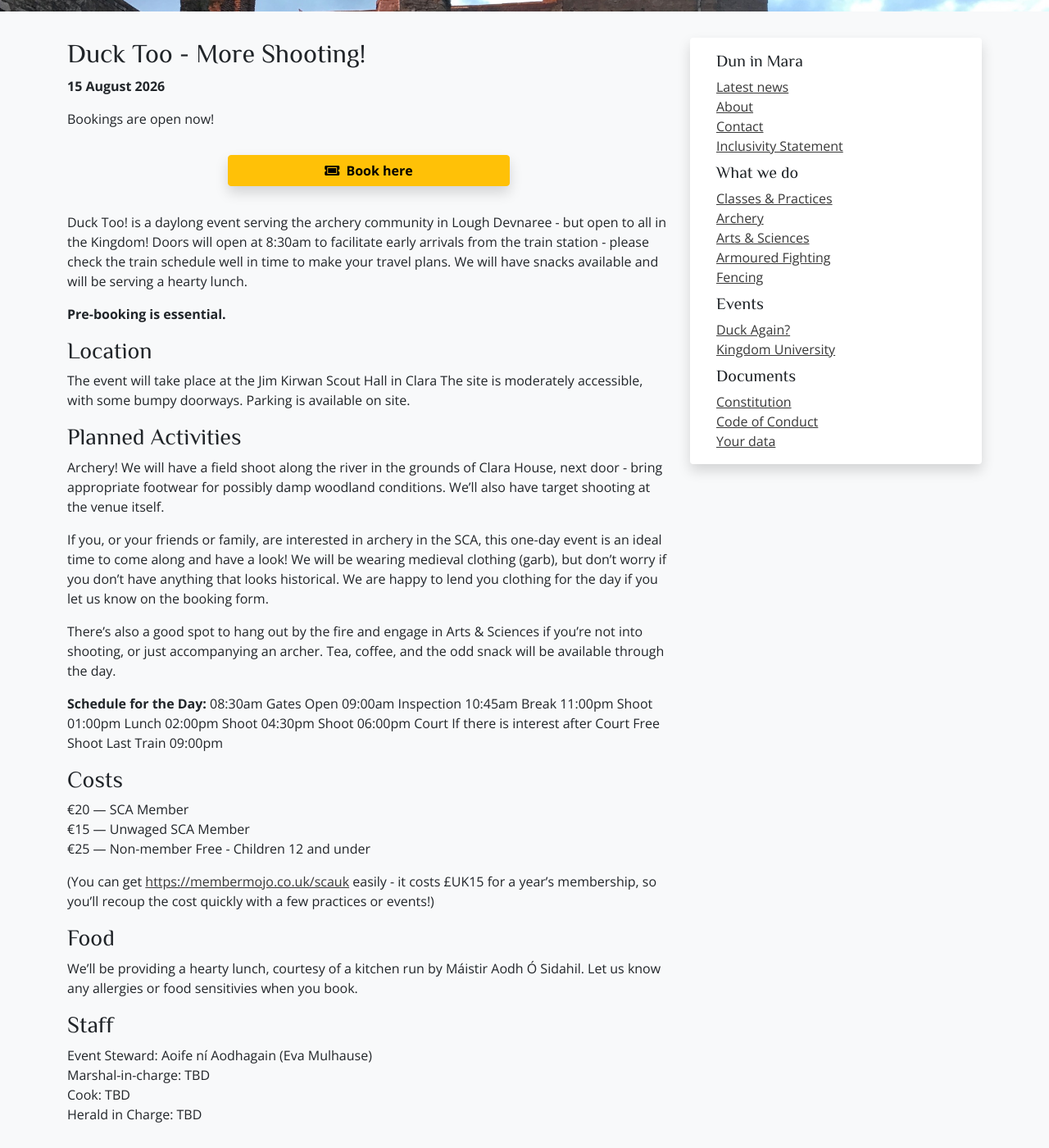
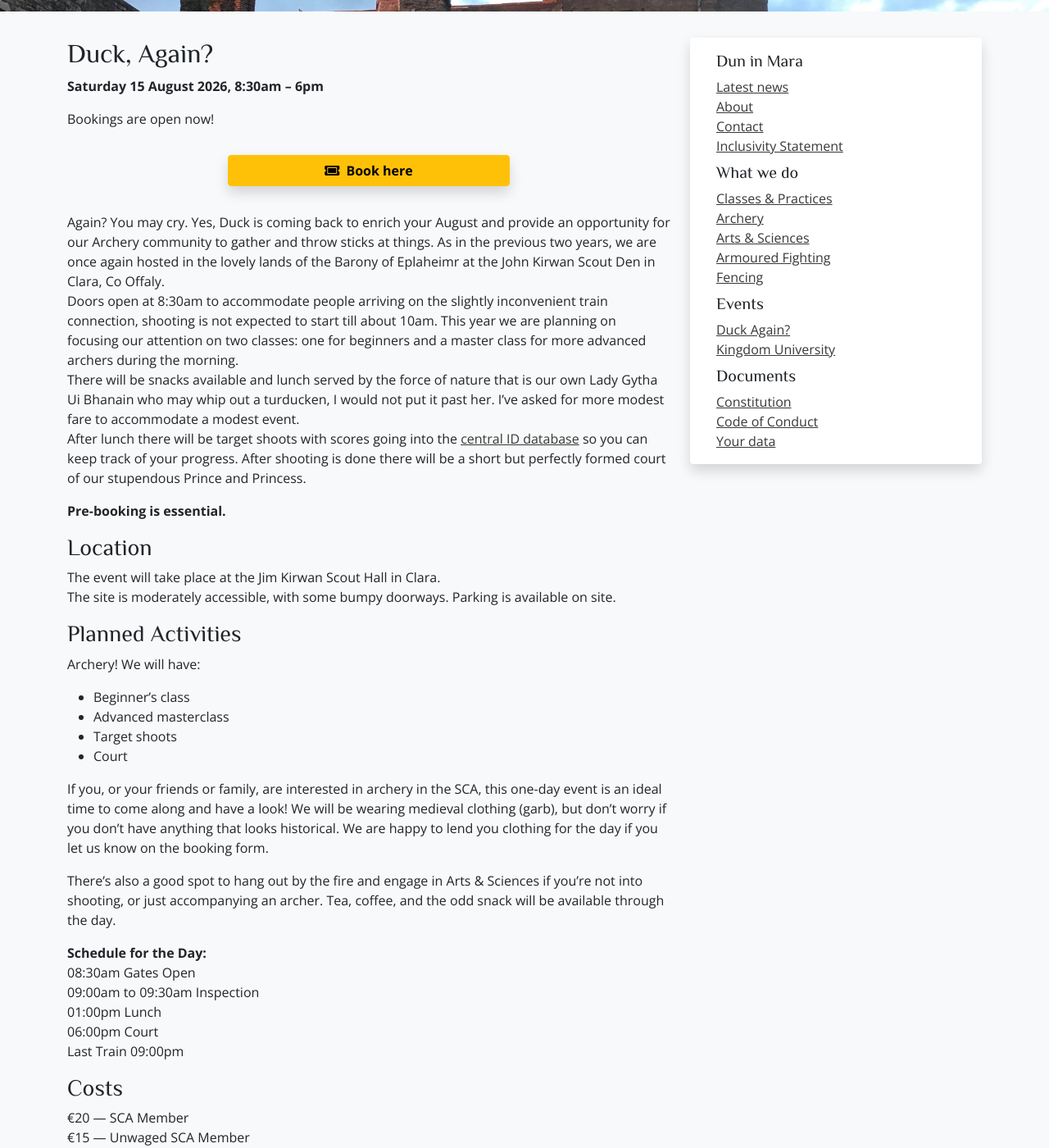
Before and after one commit to drachenwald/dun-in-mara, a Jekyll site: the page built from events/2026/duck-again/index.md, in a window 1280 px wide and 1400 px high, scrolled down 227 px. Shown: the whole window at 82% size. Built offline with Jekyll 4.4.1, drawn with Linux system fonts in a browser that asks for light colours; comment, search, counter and statistics services are not loaded; some of the changed text lies outside the part shown.

Commit message:
Updated duck event page

```diff
--- a/events/2026/duck-again/index.md
+++ b/events/2026/duck-again/index.md
@@ -4,9 +4,9 @@ featuredImage: ../../../../images/sigginstowncastlefireplace.jpg
 excerpt: "15 August 2026. Jim Kirwan Scout Hall, Clara, Co. Offaly"
 ---
 
-## Duck Too - More Shooting!
+## Duck, Again?
 
-**15 August 2026**
+**Saturday 15 August 2026, 8:30am – 6pm**
 
 Bookings are open now!
 
@@ -14,17 +14,24 @@ Bookings are open now!
   <a class="btn btn-warning shadow m-2 w-50" href="https://fienta.com/duck-a-fun-day-of-throwing-sticks-at-targets-188032"><i class="fas fa-ticket-alt me-1 m"></i> Book here</a><br />
 </div>
 
-Duck Too! is a daylong event serving the archery community in Lough Devnaree - but open to all in the Kingdom! Doors will open at 8:30am to facilitate early arrivals from the train station - please check the train schedule well in time to make your travel plans. We will have snacks available and will be serving a hearty lunch.
+Again? You may cry. Yes, Duck is coming back to enrich your August and provide an opportunity for our Archery community to gather and throw sticks at things.  As in the previous two years, we are once again hosted in the lovely lands of the Barony of Eplaheimr at the John Kirwan Scout Den in Clara, Co Offaly.
+Doors open at 8:30am to accommodate people arriving on the slightly inconvenient train connection, shooting is not expected to start till about 10am. This year we are planning on focusing our attention on two classes: one for beginners and a master class for more advanced archers during the morning.
+There will be snacks available and lunch served by the force of nature that is our own Lady Gytha Ui Bhanain who may whip out a turducken, I would not put it past her. I’ve asked for more modest fare to accommodate a modest event.
+After lunch there will be target shoots with scores going into the [central ID database](https://sites.google.com/drachenwald.sca.org/idarchery/home) so you can keep track of your progress.  After shooting is done there will be a short but perfectly formed court of our stupendous Prince and Princess.
 
 **Pre-booking is essential.**
 
 ### Location ###
-The event will take place at the Jim Kirwan Scout Hall in Clara
+The event will take place at the Jim Kirwan Scout Hall in Clara.
 The site is moderately accessible, with some bumpy doorways. Parking is available on site.
 
 ### Planned Activities
 
-Archery! We will have a field shoot along the river in the grounds of Clara House, next door - bring appropriate footwear for possibly damp woodland conditions. We'll also have target shooting at the venue itself.
+Archery! We will have:
+- Beginner's class
+- Advanced masterclass
+- Target shoots
+- Court
 
 If you, or your friends or family, are interested in archery in the SCA, this one-day event is an ideal time to come along and have a look! We will be wearing medieval clothing (garb), but don’t worry if you don’t have anything that looks historical. We are happy to lend you clothing for the day if you let us know on the booking form.
 
@@ -32,14 +39,9 @@ There's also a good spot to hang out by the fire and engage in Arts & Sciences i
 
 **Schedule for the Day:**
 08:30am Gates Open
-09:00am Inspection
-10:45am Break
-11:00pm Shoot
+09:00am to 09:30am Inspection
 01:00pm Lunch
-02:00pm Shoot
-04:30pm Shoot
 06:00pm Court
-If there is interest after Court Free Shoot
 Last Train 09:00pm
 
 ### Costs
@@ -49,17 +51,17 @@ Last Train 09:00pm
 €25 — Non-member
 Free - Children 12 and under
 
-(You can get [https://membermojo.co.uk/scauk](SCA Membership) easily - it costs £UK15 for a year's membership, so you'll recoup the cost quickly with a few practices or events!)
+(You can get [SCA Membership](https://membermojo.co.uk/scauk) easily - it costs £UK15 for a year's membership, so you'll recoup the cost quickly with a few practices or events!)
 
 ### Food
 
-We'll be providing a hearty lunch, courtesy of a kitchen run by Máistir Aodh Ó Sidahil. Let us know any allergies or food sensitivies when you book.
+We'll be providing a hearty lunch, courtesy of a kitchen run by Lady Gytha Ui Bhanain. Let us know any allergies or food sensitivies when you book.
 
 ### Staff
 
 Event Steward: Aoife ní Aodhagain (Eva Mulhause)
 Marshal-in-charge: TBD
-Cook: TBD
+Cook: Lady Gytha Ui Bhanain
 Herald in Charge: TBD
 <!-- <div class="text-center m-4">
   <a class="btn btn-warning shadow m-2 w-50" href="https://fienta.com/springtimerevel"><i class="fas fa-ticket-alt me-1 m"></i> Book here</a><br />
```
